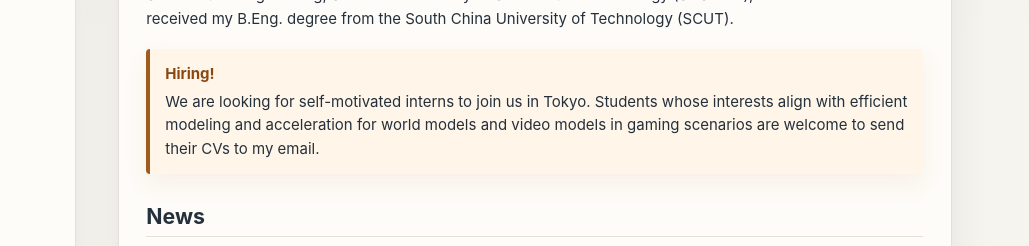
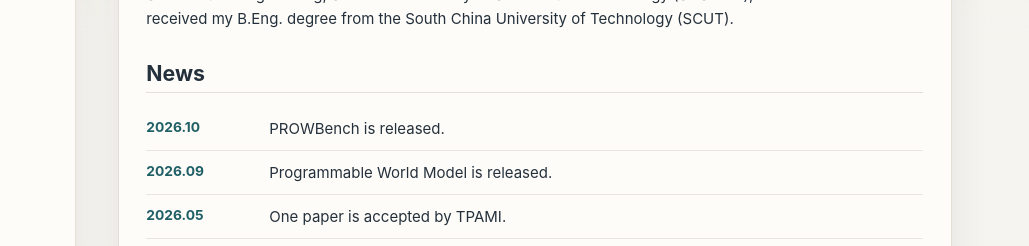
Before and after one commit to Joseph-LIN-Tech/Joseph-LIN-Tech.github.io, a plain HTML site: page index.html in a window 1280 px wide. Shown: the part 270-516 px from the top of the page, 251-1280 px from the left. Drawn offline with Linux system fonts and the light colour scheme.

Commit message:
Remove hiring notice from homepage
Co-Authored-By: Claude Opus 5.5 <noreply@anthropic.com>

```diff
--- a/index.html
+++ b/index.html
@@ -123,13 +123,6 @@
           from 2019 to 2021. I received my B.Eng. degree from the South China University of Technology (SCUT).
         </p>
 
-        <aside class="notice">
-          <strong>Hiring!</strong>
-          <span>
-            We are looking for self-motivated interns to join us in Tokyo. Students whose interests align with efficient
-            modeling and acceleration for world models and video models in gaming scenarios are welcome to send their CVs to my email.
-          </span>
-        </aside>
       </section>
 
       <section id="news" class="section">
```
